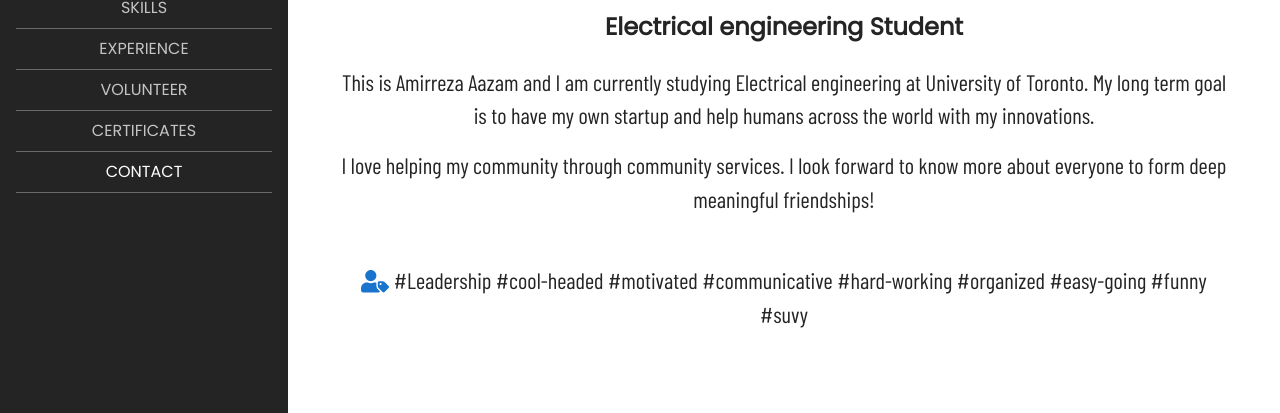
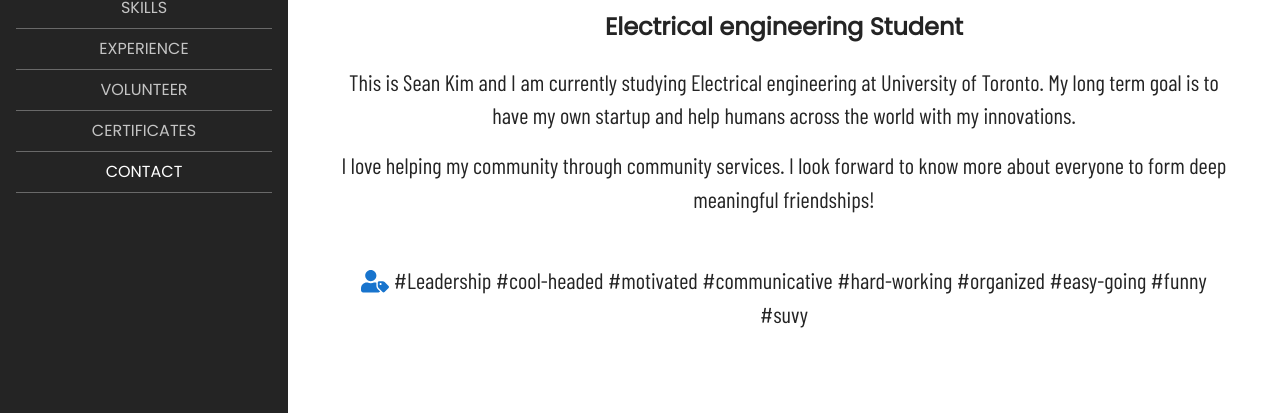
Before and after one commit to amir417/amir417.github.io, a website: page index.html in a window 1280 px wide. Shown: the part 387-800 px from the top of the page. Drawn offline with nearby package versions, Linux system fonts and the light colour scheme; a web font is replaced by a local one.

Commit message:
Update index.html

```diff
--- a/index.html
+++ b/index.html
@@ -126,7 +126,7 @@
           </h4>
 
           <p class="mb-3">
-            This is Amirreza Aazam and I am currently studying Electrical engineering at University of Toronto. My long term goal is to have my own startup and help humans across the world with my innovations.
+            This is Sean Kim and I am currently studying Electrical engineering at University of Toronto. My long term goal is to have my own startup and help humans across the world with my innovations.
           <p>
             I love helping my community through community services. I look forward to know more about everyone to form deep meaningful friendships!
 	  </p>
```
